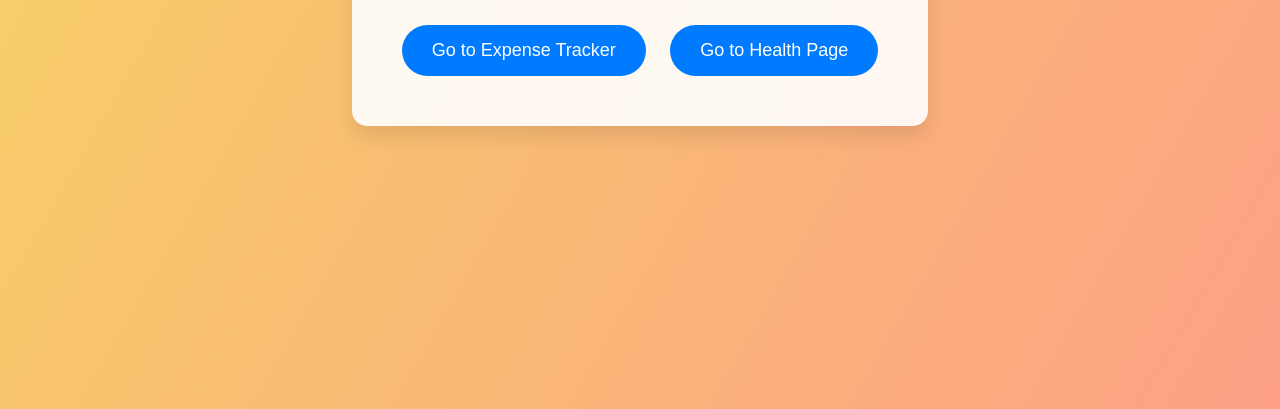
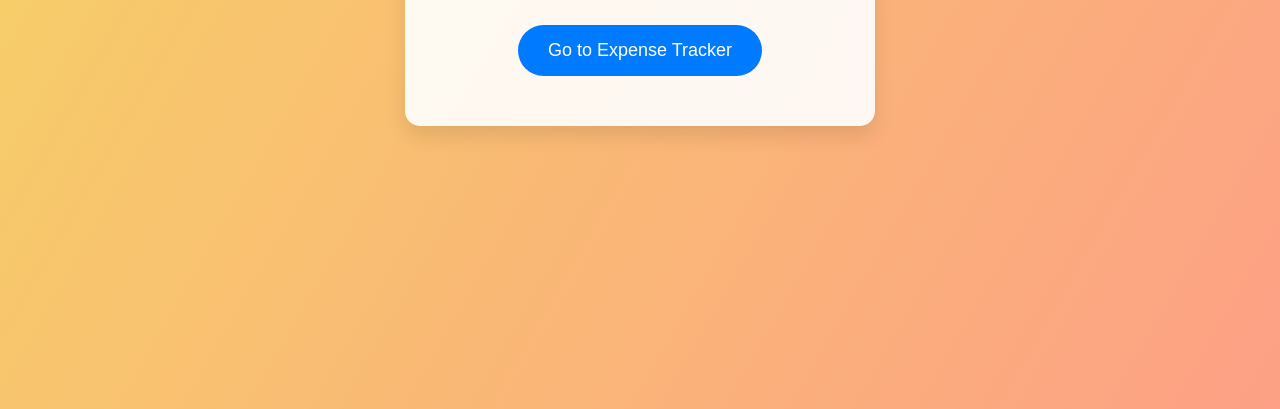
Before and after one commit to vinay3103/app, a plain HTML site: page main.html in a window 1280 px wide. Shown: the part 391-800 px from the top of the page. Drawn offline with Linux system fonts and the light colour scheme.

Commit message:
Update main.html

```diff
--- a/main.html
+++ b/main.html
@@ -90,7 +90,6 @@
   <div class="container">
     <h1>Welcome to Main Page</h1>
     <button onclick="window.location.href = 'index.html';">Go to Expense Tracker</button>
-    <button onclick="window.location.href = 'health.html';">Go to Health Page</button>
   </div>
 </body>
 </html>
```
